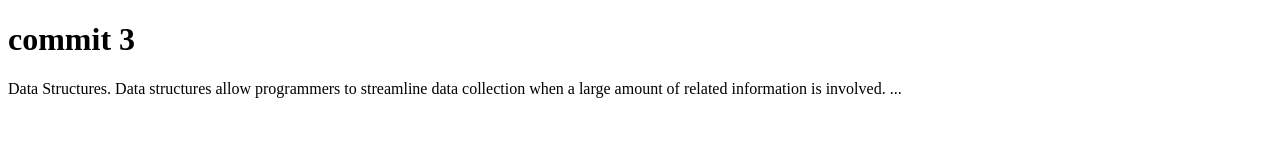
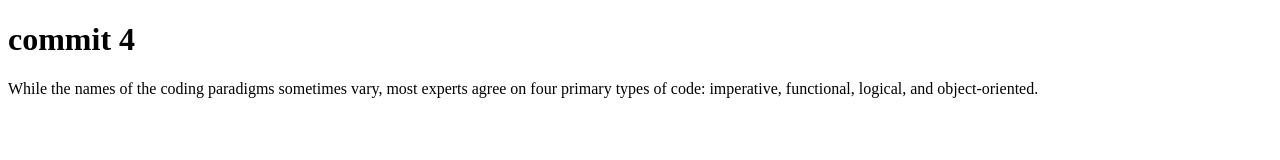
Before and after one commit to kartikkotkar/git-practice, a plain HTML site: page index.html in a window 1280 px wide. Drawn offline with Linux system fonts and the light colour scheme.

Commit message:
index.html added file

```diff
--- a/index.html
+++ b/index.html
@@ -6,7 +6,9 @@
     <title>git commit</title>
 </head>
 <body>
-    <h1>commit 3</h1>
+    <h1>commit 4</h1>
 </body>
-<p>Data Structures. Data structures allow programmers to streamline data collection when a large amount of related information is involved. ...</p>
+<p>
+    While the names of the coding paradigms sometimes vary, most experts agree on four primary types of code: imperative, functional, logical, and object-oriented.
+</p>
 </html>
```
